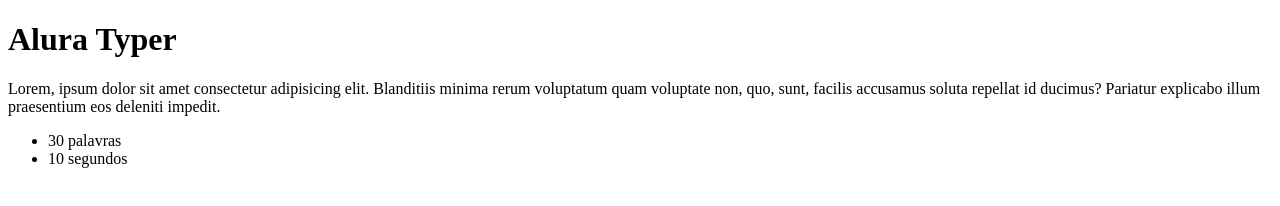
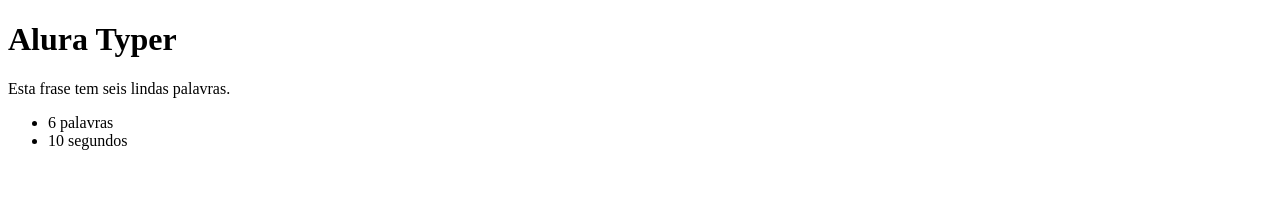
Before and after one commit to thaishorikawa/alura-typer, a plain HTML site: page public/principal.html in a window 1280 px wide. Drawn offline with Linux system fonts and the light colour scheme.

Commit message:
feat: add jQuery selector

```diff
--- a/public/js/main.js
+++ b/public/js/main.js
@@ -1 +1,5 @@
-console.log("Olá mundo");
+var frase = $(".frase").text();
+var numPalavras = frase.split(" ").length;
+var tamanhoFrase = $("#tamanho-frase");
+
+tamanhoFrase.text(numPalavras);
--- a/public/principal.html
+++ b/public/principal.html
@@ -6,10 +6,10 @@
 </head>
 <body>
     <h1>Alura Typer</h1>
-    <p class="frase">Lorem, ipsum dolor sit amet consectetur adipisicing elit. Blanditiis minima rerum voluptatum quam voluptate non, quo, sunt, facilis accusamus soluta repellat id ducimus? Pariatur explicabo illum praesentium eos deleniti impedit.</p>
+    <p class="frase">Esta frase tem seis lindas palavras.</p>
 
     <ul class="informacoes">
-        <li>30 palavras</li>
+        <li><span id="tamanho-frase">5</span> palavras</li>
         <li>10 segundos</li>
     </ul>
 
```
